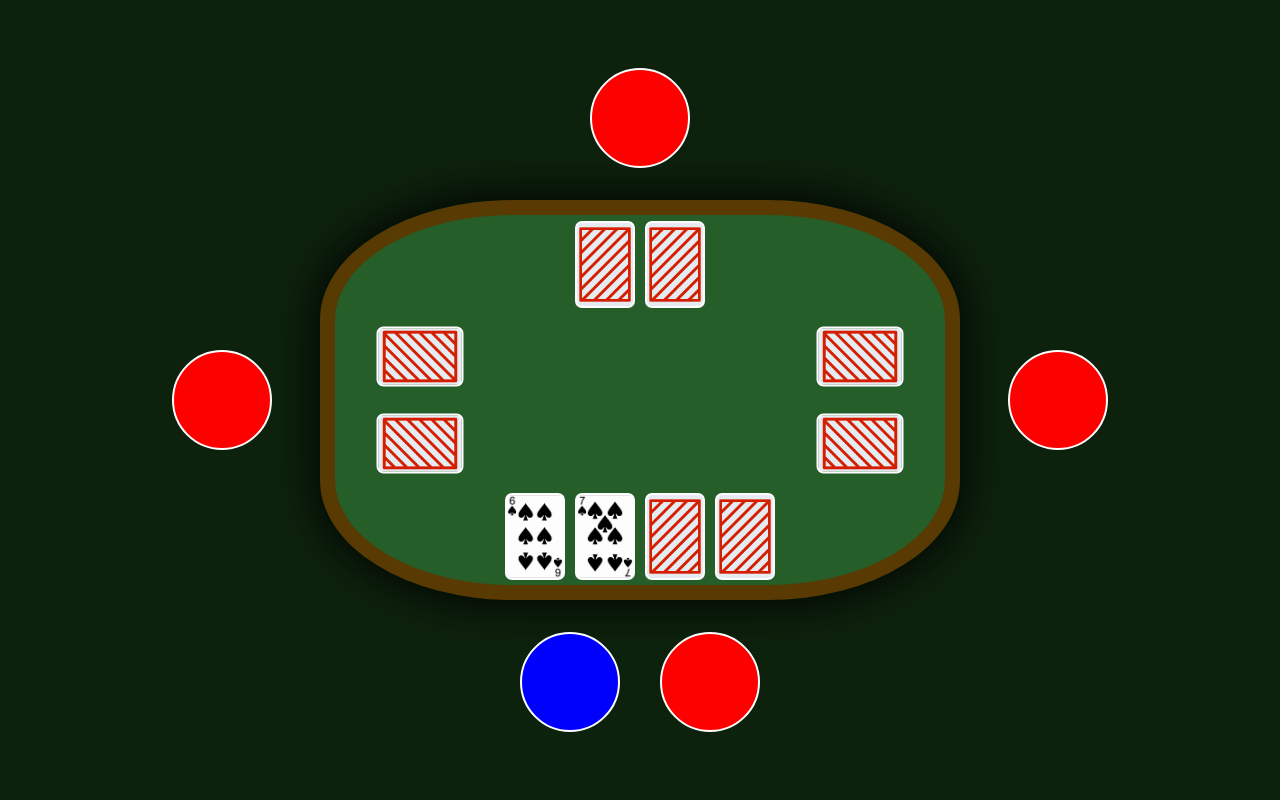
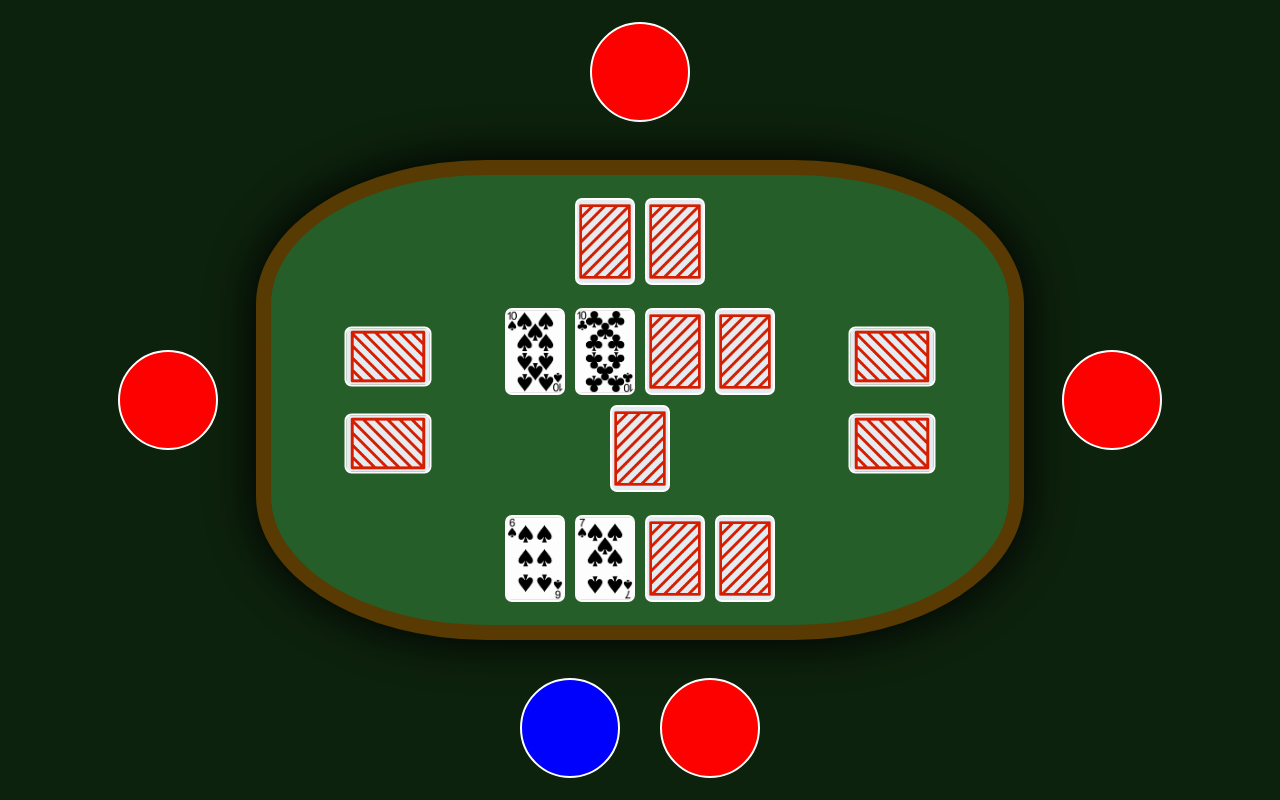
Before and after one commit to SublimedApple58/poker, a React (Vite) app: page / in a window 1280 px wide. Both pictures are taken after typing "5" into the empty fields and a click on the button "Send number". Built offline with nearby package versions, Linux system fonts and the light colour scheme.

Commit message:
carte centrali ancora da fixare stile

```diff
--- a/src/App.css
+++ b/src/App.css
@@ -15,11 +15,12 @@
     height: 100vh;
     width: 100%;
     display: grid;
-    grid-template-rows: 1fr 1fr 1fr 1fr;
-    grid-template-columns: 1fr 1fr 1fr 1fr;
+    grid-template-rows: 1fr 1fr 1fr 1fr 1fr;
+    grid-template-columns: 1fr 1fr 1fr 1fr 1fr;
     grid-template-areas:
-                        'l t t r'
-                        'l c c r'
-                        'l c c r'
-                        'l b b r';
+                        'l t t t r'
+                        'l c c c r'
+                        'l c c c r'
+                        'l c c c r'
+                        'l b b b r';
 }
--- a/src/components/Table/Table.css
+++ b/src/components/Table/Table.css
@@ -20,7 +20,7 @@
     animation-fill-mode: forwards;
 }
 
-.bottomPlayer, .topPlayer, .leftPlayer, .rightPlayer{
+.bottomPlayer, .topPlayer, .leftPlayer, .rightPlayer, .center{
     display: flex;
     justify-content: center;
     align-items: center;
@@ -45,6 +45,10 @@
 }
 .rightPlayer{
     grid-area: r;
+}
+.center{
+    grid-area: c;
+    flex-wrap: wrap
 }
 
 @keyframes apparizione{
--- a/src/components/Table/Table.tsx
+++ b/src/components/Table/Table.tsx
@@ -71,28 +71,26 @@
 
         }
 
-        // if(side == 4){
-        //     for(let i =0; i<posizioneGiocatori[side].length; i+=1){
-        //         if(i==0){
-        //             posizioneCarte[side].push(<Card isVisible={true} numero={carteUscite[keys]} key={keys}/>);
-        //             posizioneCarte[side].push(<Card isVisible={true} numero={carteUscite[keys+1]} key={keys+1}/>);
-        //             keys+=2;
-        //         } else {
-        //             posizioneCarte[side].push(<Card isVisible={false} numero={carteUscite[keys]} key={keys}/>);
-        //             posizioneCarte[side].push(<Card isVisible={false} numero={carteUscite[keys+1]} key={keys+1}/>);
-        //             keys+=2;
-        //         }
-        //     }
-        // } else {
-        //     for(let i =0; i<posizioneGiocatori[side].length; i+=1){
-        //         posizioneCarte[side].push(<Card isVisible={false} numero={carteUscite[keys]} key={keys}/>);
-        //         posizioneCarte[side].push(<Card isVisible={false} numero={carteUscite[keys+1]} key={keys+1}/>);
-        //         keys+=2;
-        //     }
-        // }
-
         return posizioneCarte[side].map((carte) => carte)
 
+    }
+
+    function renderCenterCard(){
+
+        const carteCentrali: ReactElement[] = [];
+
+        for(let i = 0; i<5; i++){
+            if(i == 0 || i == 1){
+                carteCentrali.push(<Card isVisible={true} numero={carteUscite[keys]} key={i}/>);
+                keys += 1;
+            } else {
+                carteCentrali.push(<Card isVisible={false} numero={carteUscite[keys]} key={i}/>);
+                keys += 1;
+            }
+
+        }
+
+        return carteCentrali.map(carte=>carte);
     }
 
     return(
@@ -102,6 +100,7 @@
                     <div className="leftPlayer">{renderCard(1)}</div>
                     <div className="topPlayer">{renderCard(0)}</div>
                     <div className="rightPlayer">{renderCard(3)}</div>
+                    <div className="center">{renderCenterCard()}</div>
              </div>
               <div className='bottom'>{renderPlayer(2)}</div>
               <div className='left'>{renderPlayer(1)}</div>
--- a/src/helper/cardHelper.ts
+++ b/src/helper/cardHelper.ts
@@ -55,7 +55,7 @@
 
         static generateCasualCard(playersNum: number): number[]{
             const
-                cardsToGive = (playersNum * 2),
+                cardsToGive = (playersNum * 2)+ 5,
                 deckOfCards = Array.from({length: 52}, (_, i) => i + 1),
                 drawnCards  = [];
 
```
